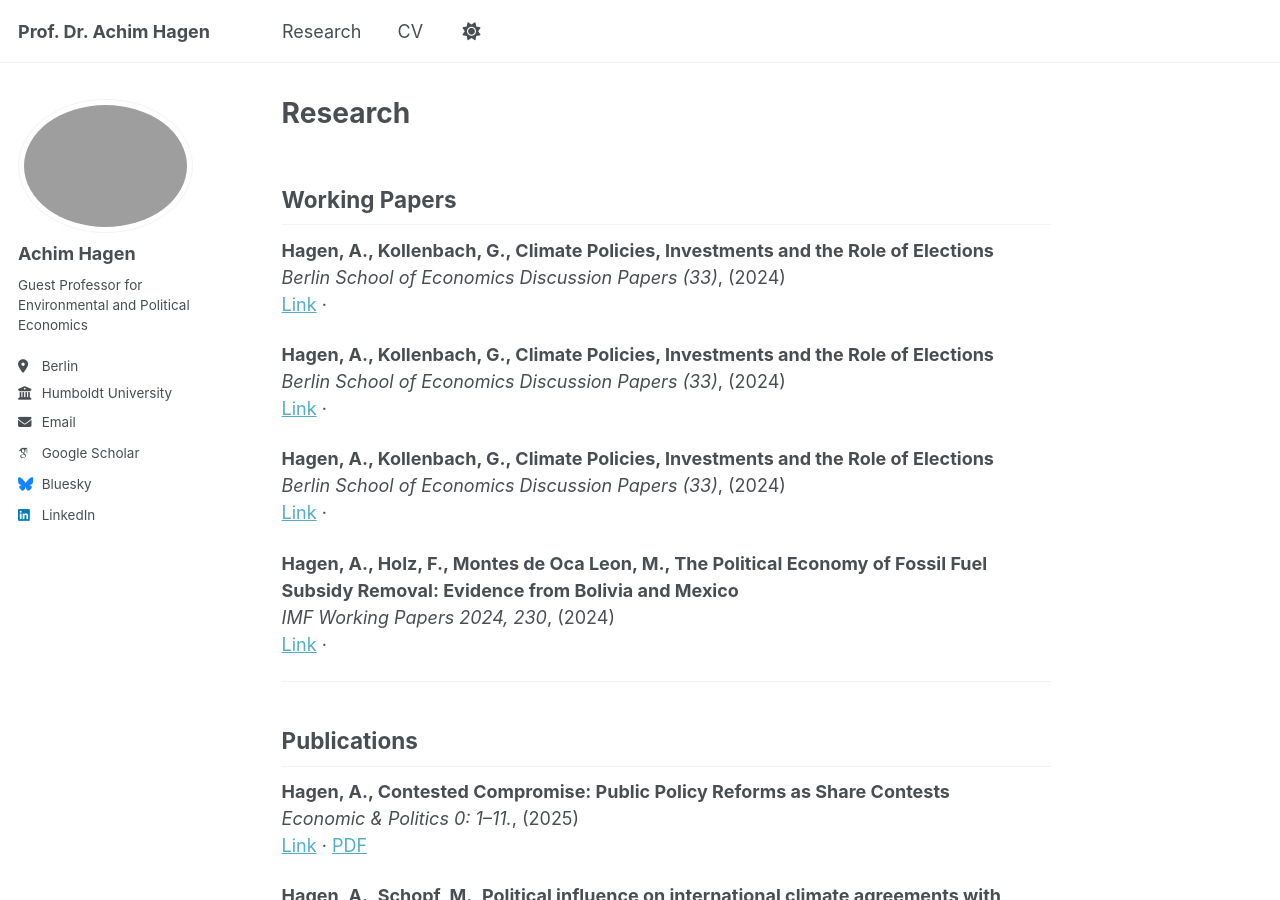
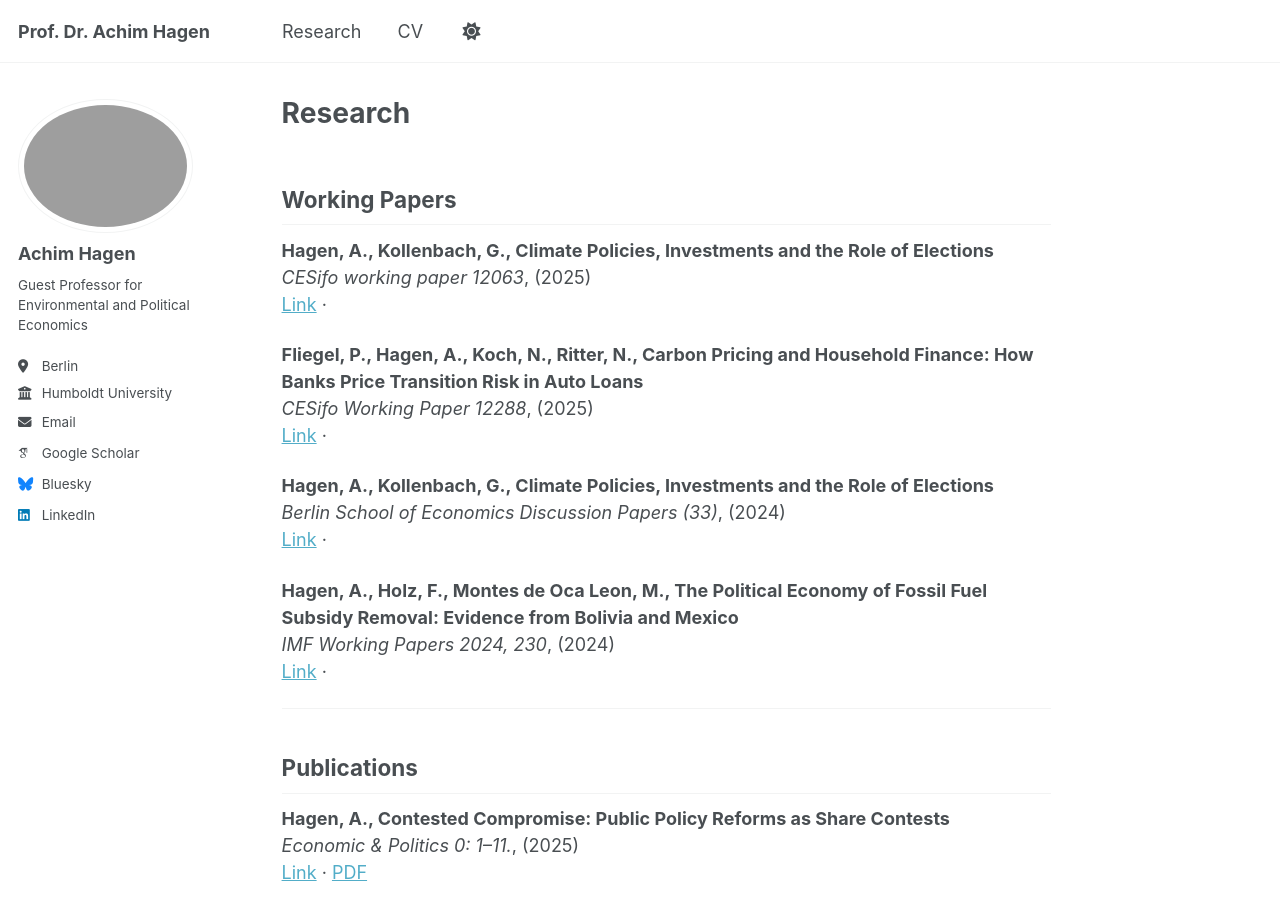
Before and after one commit to achhag/academic, a Jekyll site: the page built from _pages/publications.html, in a window 1280 px wide and 900 px high. Built offline with Jekyll 4.4.1, drawn with Linux system fonts in a browser that asks for light colours; some web fonts are replaced; a script bundle is joined from its source files by our own code; library files that are not in the unit come from our copies.

Commit message:
Update publications.html

```diff
--- a/_pages/publications.html
+++ b/_pages/publications.html
@@ -9,14 +9,14 @@ author_profile: true
 
 <p>
 <strong>Hagen, A., Kollenbach, G., Climate Policies, Investments and the Role of Elections</strong><br>
-<em>Berlin School of Economics Discussion Papers (33)</em>, (2024)<br>
+<em>CESifo working paper 12063</em>, (2025)<br>
 <a href="https://www.ifo.de/DocDL/cesifo1_wp12063.pdf" target="_blank">Link</a> ·
 </p>
 
 <p>
-<strong>Hagen, A., Kollenbach, G., Climate Policies, Investments and the Role of Elections</strong><br>
-<em>Berlin School of Economics Discussion Papers (33)</em>, (2024)<br>
-<a href="https://www.ifo.de/DocDL/cesifo1_wp12063.pdf" target="_blank">Link</a> ·
+<strong>Fliegel, P., Hagen, A., Koch, N., Ritter, N., Carbon Pricing and Household Finance: How Banks Price Transition Risk in Auto Loans</strong><br>
+<em>CESifo Working Paper 12288</em>, (2025)<br>
+<a href="https://www.ifo.de/DocDL/cesifo1_wp12288.pdf" target="_blank">Link</a> ·
 </p>
 
 <p>
```
